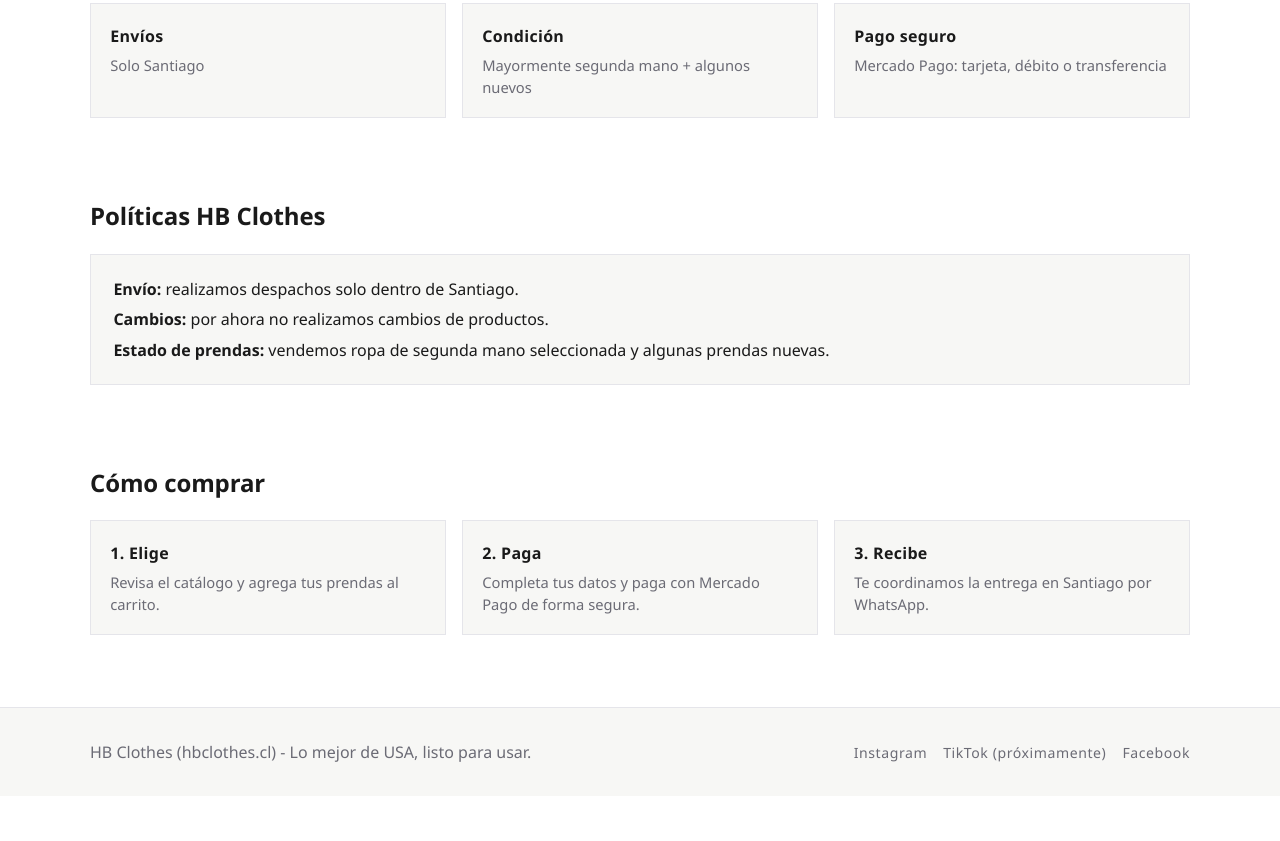
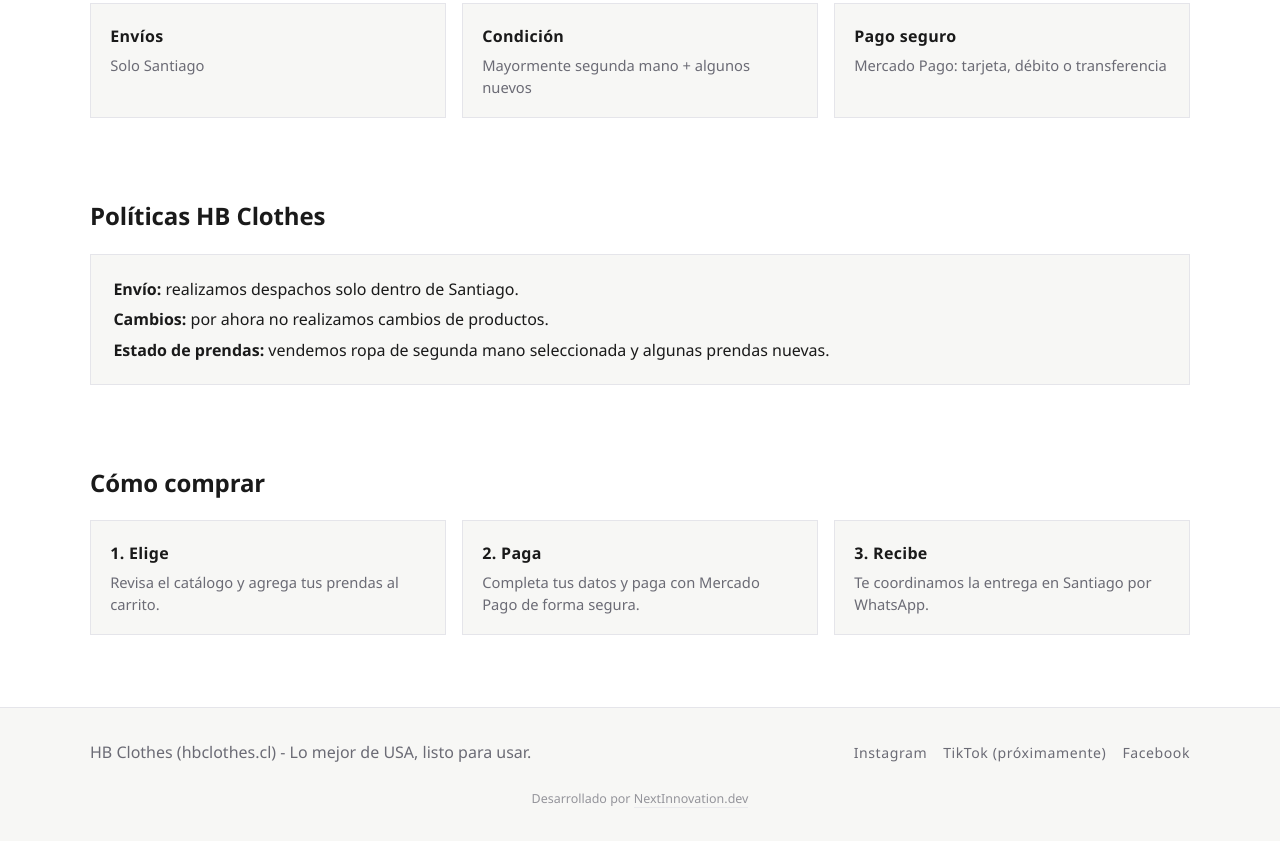
Before and after one commit to HansTtito/HB-clothes, a plain HTML site: page index.html in a window 1280 px wide. Shown: the part 949-1790 px from the top of the page. Before the commit the page ends 1745 px from the top, so only its background shows below. Drawn offline with Linux system fonts and the light colour scheme.

Commit message:
add NextInnovation.dev credit in footer

```diff
--- a/index.html
+++ b/index.html
@@ -149,7 +149,8 @@
           <a href="#" aria-label="TikTok">TikTok (próximamente)</a>
           <a href="https://www.facebook.com/share/1JeZUfjmzV/" target="_blank" rel="noopener noreferrer" aria-label="Facebook">Facebook</a>
         </div>
-      </div>
+              <p class="footer-dev">Desarrollado por <a href="https://nextinnovation.dev" target="_blank" rel="noopener noreferrer">NextInnovation.dev</a></p>
+    </div>
     </footer>
     <a class="whatsapp-float" href="https://wa.me/56946154130?text=Hola%20HB%20Clothes%2C%20quiero%20m%C3%A1s%20informaci%C3%B3n" target="_blank" rel="noopener noreferrer">WhatsApp</a>
     <script src="config.js?v=20260505-1"></script>
--- a/styles.css
+++ b/styles.css
@@ -490,6 +490,26 @@ textarea:focus {
   flex-wrap: wrap;
 }
 
+.footer-dev {
+  width: 100%;
+  text-align: center;
+  font-size: 0.78rem;
+  color: var(--muted);
+  margin-top: 0.8rem;
+  opacity: 0.7;
+}
+
+.footer-dev a {
+  color: var(--muted);
+  text-decoration: none;
+  border-bottom: 1px solid var(--border);
+}
+
+.footer-dev a:hover {
+  color: var(--text);
+  border-bottom-color: var(--text);
+}
+
 .socials {
   display: flex;
   gap: 1rem;
```
Also changed, not shown: carrito.html (+2 -1 lines), checkout.html (+2 -1 lines), producto.html (+2 -1 lines), tienda.html (+2 -1 lines).
